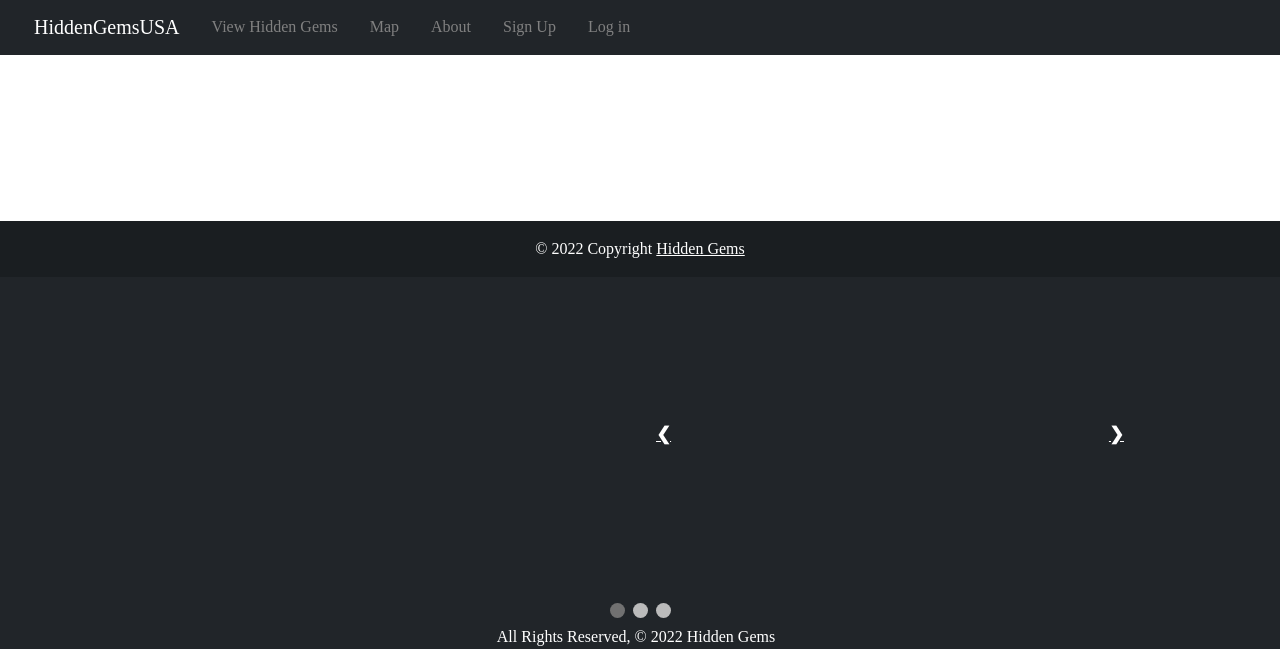
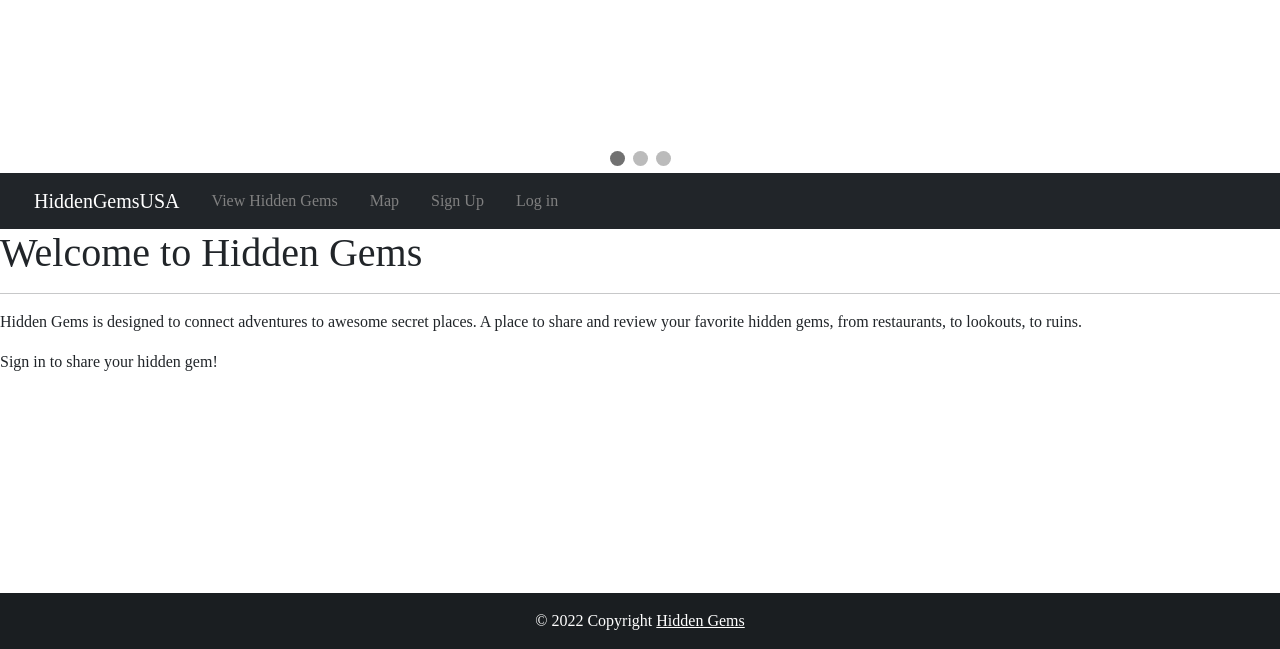
Before and after one commit to novajosky/Hidden-Gems, a Django app: page / in a window 1280 px wide. Shown: the part 151-800 px from the top of the page. Run offline with Django 4.2, Linux system fonts and the light colour scheme; some libraries are stand-ins or nearby versions; some web fonts are replaced.

Commit message:
adds fixed slide show

```diff
--- a/main_app/templates/base.html
+++ b/main_app/templates/base.html
@@ -15,8 +15,39 @@
 <body>
   <div class="container-fluid g-0">
     <div class="row">
-      <img class="img-fluid" src="https://uploads.visitseattle.org/2021/03/30131153/VS_Zoom-Background_Space-Needle.jpg" alt="" style="height: 150px;">
-      <div class="col">
+      <div class="slideshow-container">
+
+        <!-- Full-width images with number and caption text -->
+        <div class="mySlides fade">
+          <div class="numbertext">1 / 3</div>
+          <img src="https://uploads.visitseattle.org/2021/03/30131153/VS_Zoom-Background_Space-Needle.jpg" style="width:100%">
+          <div class="text">Caption Text</div>
+        </div>
+
+        <div class="mySlides fade">
+          <div class="numbertext">2 / 3</div>
+          <img src="https://imgur.com/sI3QKa0.png" style="width:100%">
+          <div class="text">Caption Two</div>
+        </div>
+
+        <div class="mySlides fade">
+          <div class="numbertext">3 / 3</div>
+          <img src="https://imgur.com/XS1tlaT.png" style="width:100%">
+          <div class="text">Caption Three</div>
+        </div>
+
+        <!-- Next and previous buttons -->
+        <a class="prev" onclick="plusSlides(-1)">&#10094;</a>
+        <a class="next" onclick="plusSlides(1)">&#10095;</a>
+      </div>
+      <br>
+
+      <!-- The dots/circles -->
+      <div style="text-align:center">
+        <span class="dot" onclick="currentSlide(1)"></span>
+        <span class="dot" onclick="currentSlide(2)"></span>
+        <span class="dot" onclick="currentSlide(3)"></span>
+      </div>      <div class="col">
         <header class="navbar-fixed">
           <nav class="navbar navbar-expand-lg navbar-dark bg-dark">
             <div class="container-fluid">
@@ -28,7 +59,6 @@
                 <ul class="navbar-nav">
                   <li><a class="dropdown-item" style="color:grey" href="{% url 'index' %}">View Hidden Gems</a></li>
                   <li><a class="dropdown-item" style="color:grey" href="{% url 'maps' %}">Map</a></li>
-                  <li><a class="dropdown-item btn" style="color:grey" href="{% url 'about' %}">About</a></li>
                   {% if user.is_authenticated %}
                   <li><a class="dropdown-item" style="color:grey" href="{% url 'gems_create' %}">Create Gem</a></li>
                   <li><a class="dropdown-item" style="color:grey" href="{% url 'logout' %}">Log Out</a></li>
@@ -43,6 +73,10 @@
         </header>
         <main class="">
           {% block content %}
+            <h1>Welcome to Hidden Gems</h1>
+            <hr />
+            <p>Hidden Gems is designed to connect adventures to awesome secret places. A place to share and review your favorite hidden gems, from restaurants, to lookouts, to ruins.</p>
+            <p>Sign in to share your hidden gem!</p>
           {% endblock %}
         </main>
         <footer class="bg-dark text-center text-white fixed-bottom ">
@@ -50,43 +84,6 @@
             © 2022 Copyright
             <a class="text-white" href="https://mdbootstrap.com/">Hidden Gems</a>
           </div>
-        <div class="slideshow-container">
-
-          <!-- Full-width images with number and caption text -->
-          <div class="mySlides fade">
-            <div class="numbertext">1 / 3</div>
-            <img src="https://imgur.com/v2oVW59.png" style="width:100%">
-            <div class="text">Caption Text</div>
-          </div>
-
-          <div class="mySlides fade">
-            <div class="numbertext">2 / 3</div>
-            <img src="https://imgur.com/sI3QKa0.png" style="width:100%">
-            <div class="text">Caption Two</div>
-          </div>
-
-          <div class="mySlides fade">
-            <div class="numbertext">3 / 3</div>
-            <img src="https://imgur.com/XS1tlaT.png" style="width:100%">
-            <div class="text">Caption Three</div>
-          </div>
-
-          <!-- Next and previous buttons -->
-          <a class="prev" onclick="plusSlides(-1)">&#10094;</a>
-          <a class="next" onclick="plusSlides(1)">&#10095;</a>
-        </div>
-        <br>
-
-        <!-- The dots/circles -->
-        <div style="text-align:center">
-          <span class="dot" onclick="currentSlide(1)"></span>
-          <span class="dot" onclick="currentSlide(2)"></span>
-          <span class="dot" onclick="currentSlide(3)"></span>
-        </div>
-        <footer class="container">
-          <div class="col align-self-end">All Rights Reserved, &copy; 2022 Hidden Gems &nbsp;</div>
-        </footer>
-      </div>
     </div>
   </div>
 </body>
--- a/main_app/urls.py
+++ b/main_app/urls.py
@@ -3,7 +3,6 @@
 
 urlpatterns = [
   path('', views.home, name='home'),
-  path('about/', views.about, name='about'),
   path('maps/', views.maps, name='maps'),
   path('gems/', views.gems_index, name='index'),
   path('accounts/signup/', views.signup, name='signup'),
--- a/main_app/views.py
+++ b/main_app/views.py
@@ -15,9 +15,6 @@
 # Define the home view
 def home(request):
     return render(request, 'base.html')
-
-def about(request):
-  return render(request, 'about.html')
 
 # @login_required
 def maps(request):
```
Also changed, not shown: main_app/templates/about.html (deleted, +0 -8 lines).
